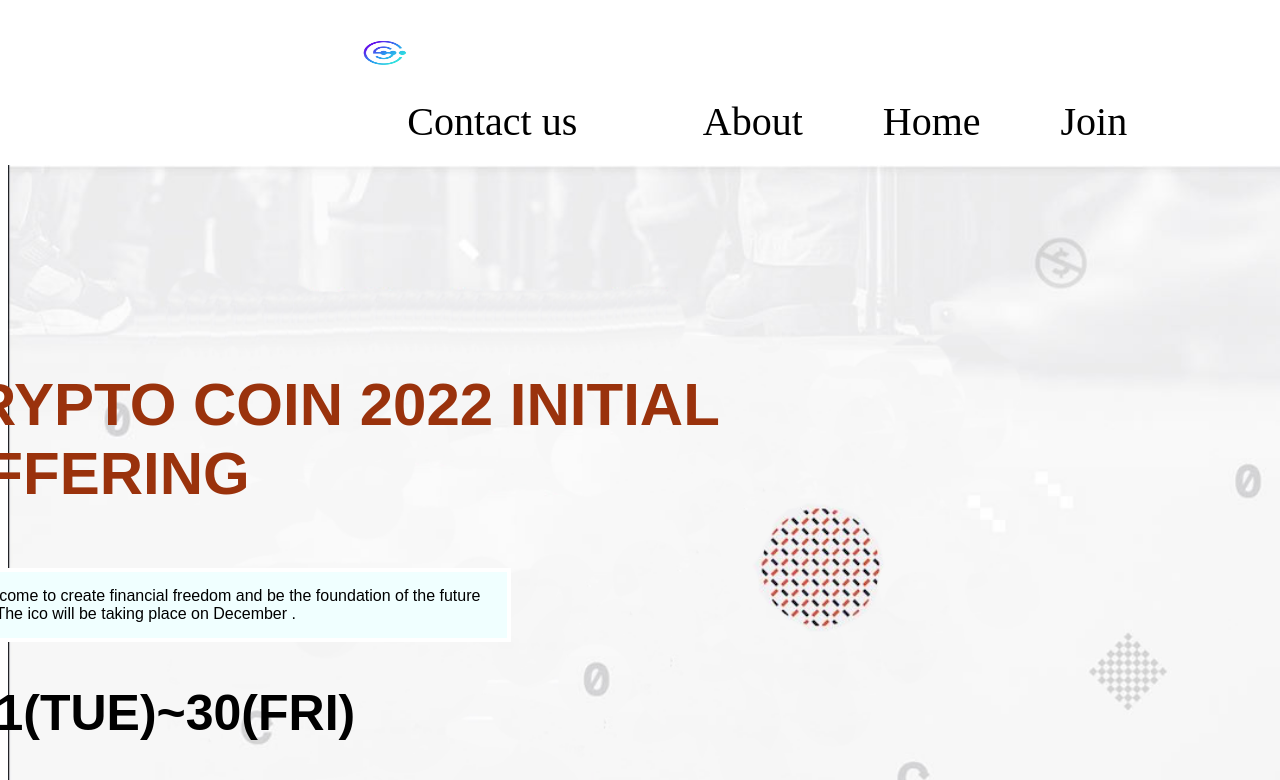
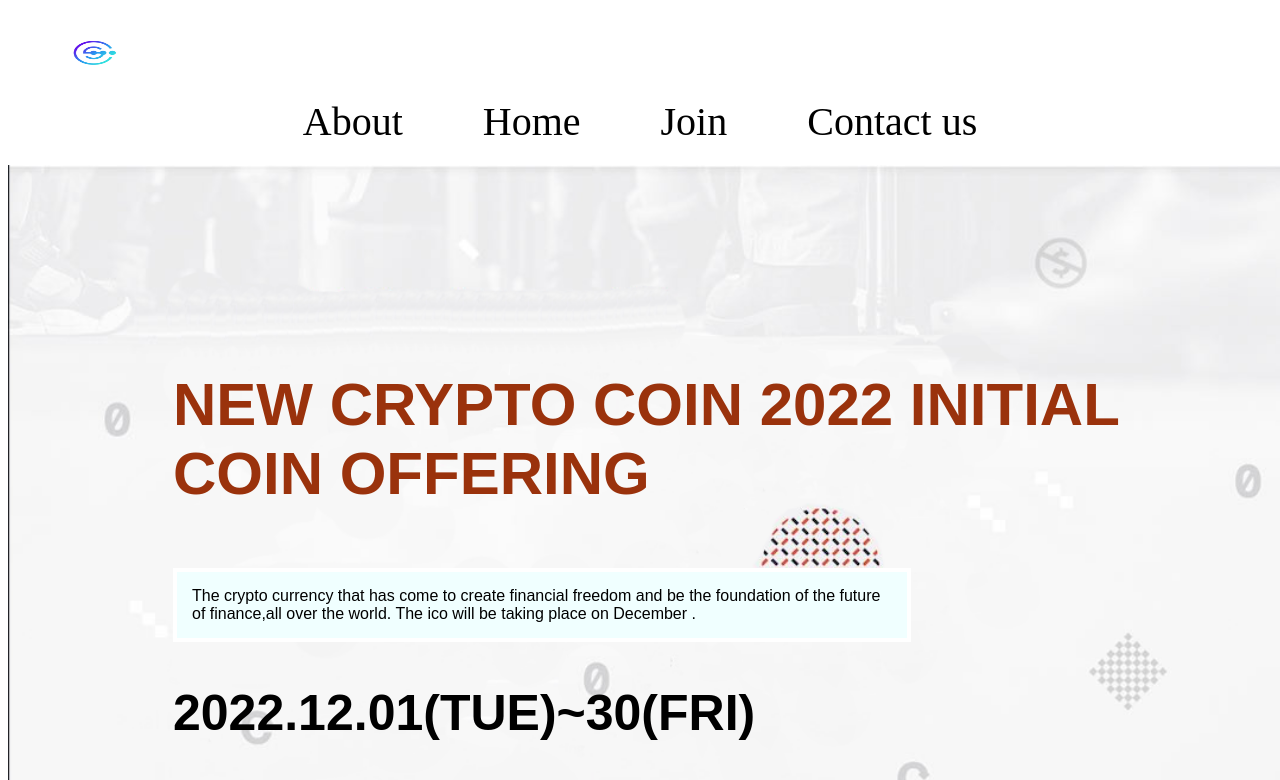
Before and after one commit to PrinceBadru/capstone, a website: page index.html in a window 1280 px wide. Shown: the top 780 px of the page. Drawn offline with Linux system fonts and the light colour scheme.

Commit message:
add readme changes and desktop layout

```diff
--- a/style.css
+++ b/style.css
@@ -340,7 +340,7 @@
     height: 90px;
     width: 150px;
     background-color: aqua;
-    margin-left: 300px;
+    margin-left: 10px;
   }
 
   .about {
@@ -486,7 +486,7 @@
   }
 
   .ico-words {
-    margin-left: -800px;
+    margin-left: 0;
     width: 700px;
     padding: 15px;
     border: 4px solid white;
@@ -494,19 +494,19 @@
   }
 
   .ico-title {
-    margin-left: -800px;
+    margin-left: 0;
     color: rgb(154, 50, 12);
     font-size: 60px;
     width: 1000px;
   }
 
   .contact {
-    margin-left: -800px;
+    margin-left: 0;
     font-size: 32px;
   }
 
   .ico-date {
-    margin-left: -800px;
+    margin-left: 0;
     font-size: 50px;
   }
 
```
Also changed, not shown: README.md.
